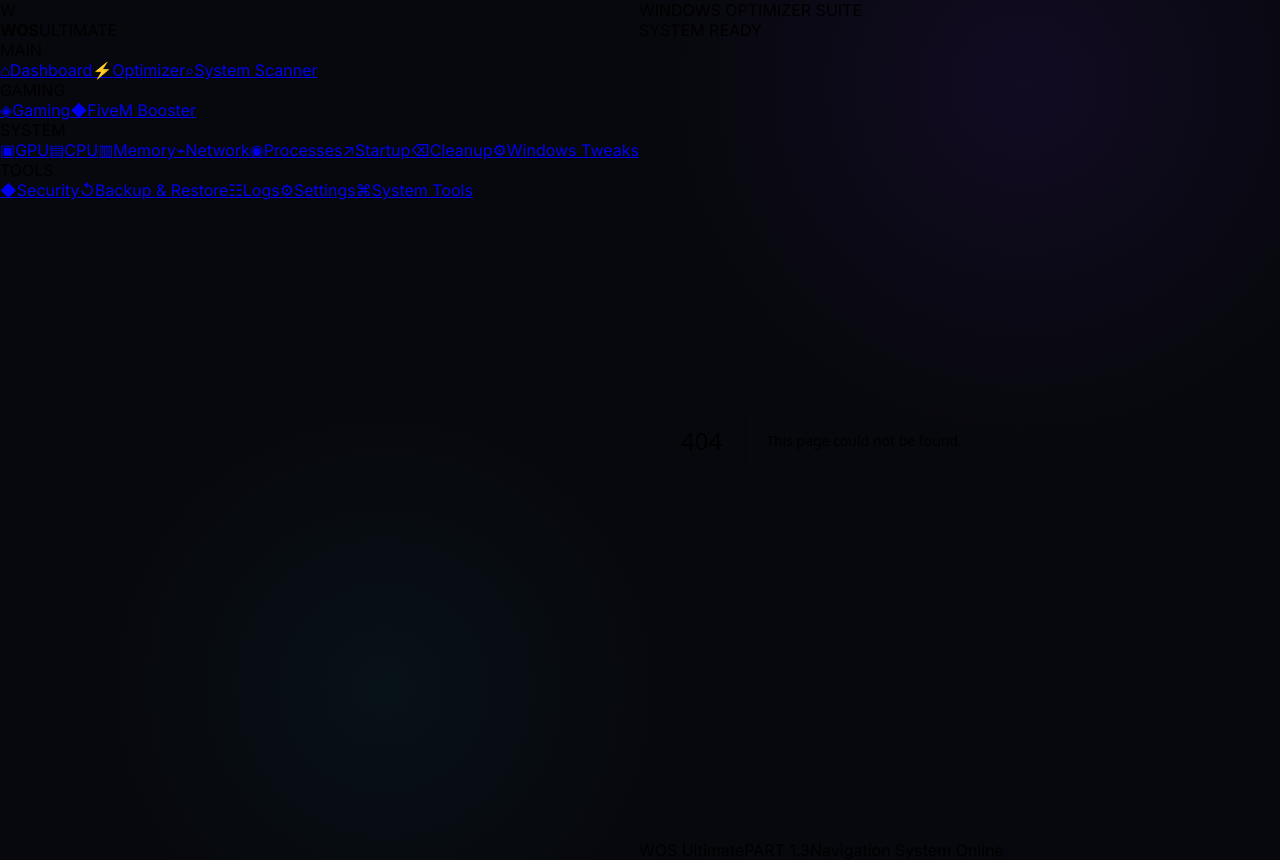
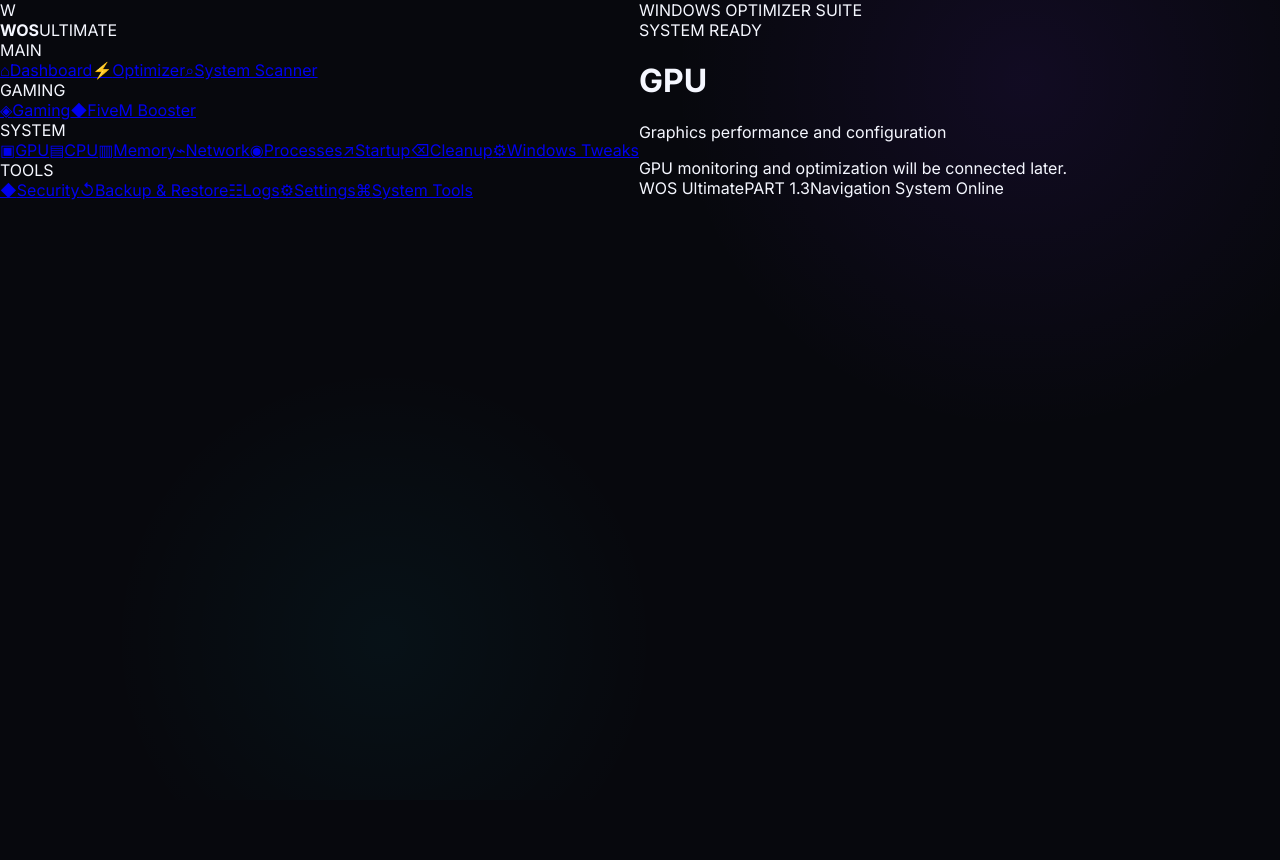
Before and after one commit to nathmphlt-dotcom/WOS-Ultimate, a Next.js app in the folder web/: page /gpu in a window 1280 px wide. Before the commit this address had no page. After the commit the page ends 800 px from the top, so only its background shows below. Built offline with nearby package versions, Linux system fonts and the light colour scheme.

Commit message:
Create page.tsx

```diff
--- /dev/null
+++ b/web/app/gpu/page.tsx
@@ -0,0 +1,17 @@
+import PageHeader from "../../components/PageHeader"
+import PageTransition from "../../components/PageTransition"
+
+export default function GPUPage() {
+  return (
+    <PageTransition>
+      <PageHeader
+        title="GPU"
+        description="Graphics performance and configuration"
+      />
+
+      <div className="wos-empty-state">
+        GPU monitoring and optimization will be connected later.
+      </div>
+    </PageTransition>
+  )
+}
```
